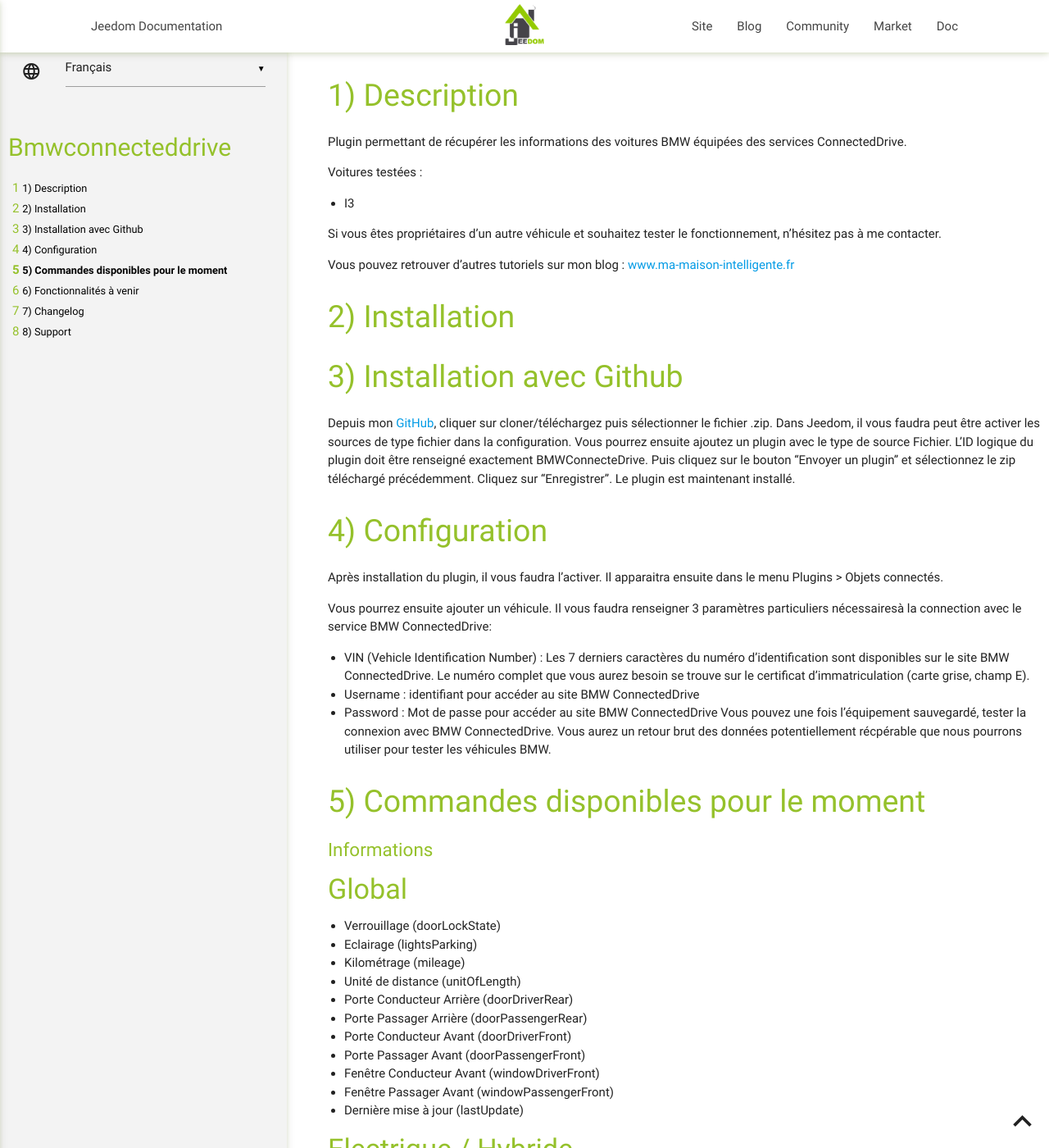
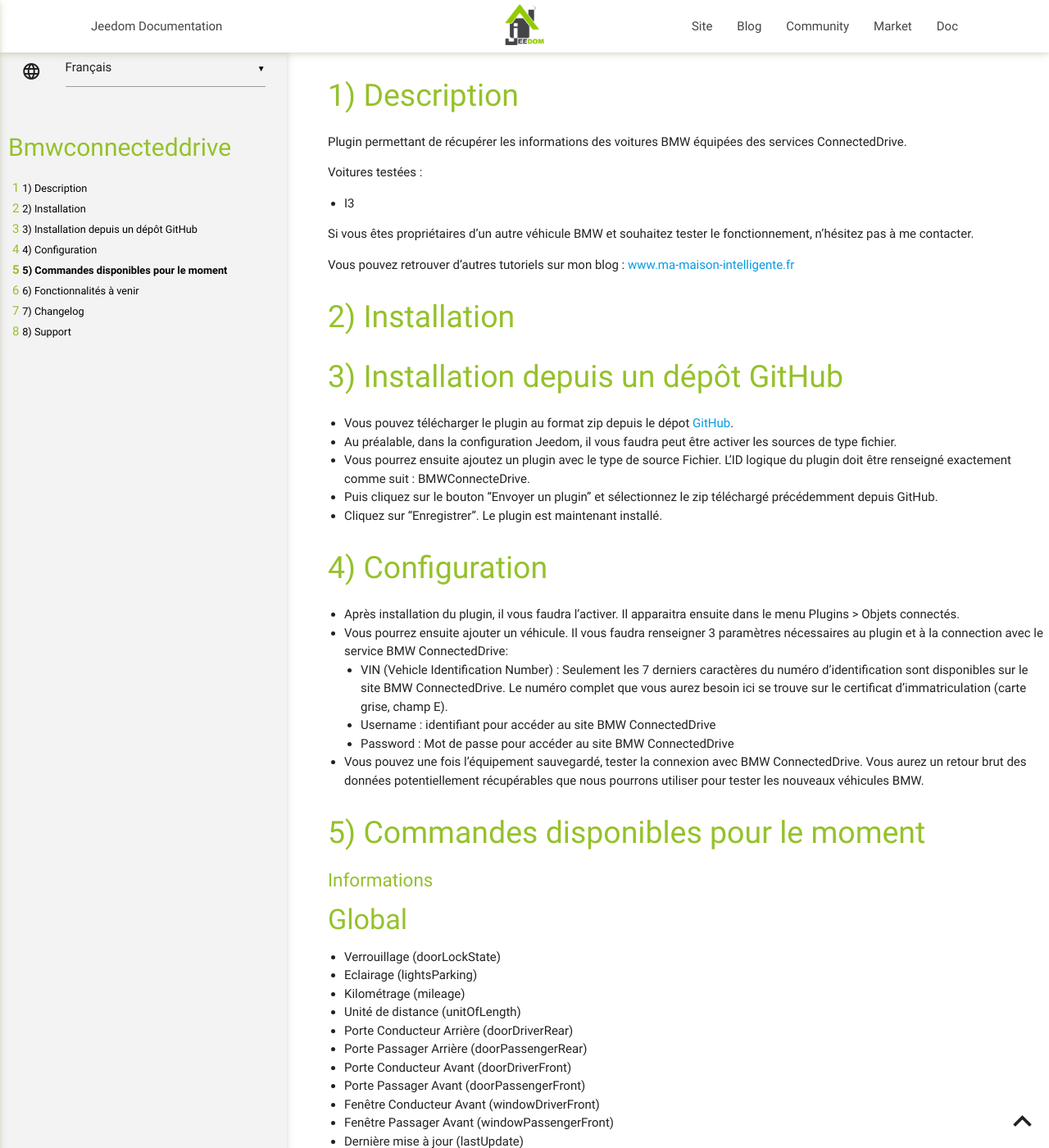
Before and after one commit to flabadens/BMWConnectedDrive, a Jekyll site: the page built from docs/fr_FR/index.md, in a window 1280 px wide and 1400 px high. Shown: the whole window at 82% size. Built offline with Jekyll 4.4.1, drawn with Linux system fonts in a browser that asks for light colours; our own code applies the rules of GitHub Pages for plain Markdown files.

Commit message:
Doc update

```diff
--- a/docs/fr_FR/index.md
+++ b/docs/fr_FR/index.md
@@ -11,31 +11,31 @@ Plugin permettant de récupérer les informations des voitures BMW équipées de
 Voitures testées :
 - I3
 
-Si vous êtes propriétaires d'un autre véhicule et souhaitez tester le fonctionnement, n'hésitez pas à me contacter.
+Si vous êtes propriétaires d'un autre véhicule BMW et souhaitez tester le fonctionnement, n'hésitez pas à me contacter.
 
 Vous pouvez retrouver d'autres tutoriels sur mon blog : [www.ma-maison-intelligente.fr](http://www.ma-maison-intelligente.fr)
 
 Installation
 ===
 
-# Installation avec Github #
-Depuis mon [GitHub](https://github.com/flabadens/BMWConnectedDrive), cliquer sur cloner/téléchargez puis sélectionner le fichier .zip.
-Dans Jeedom, il vous faudra peut être activer les sources de type fichier dans la configuration. Vous pourrez ensuite ajoutez un plugin avec le type de source Fichier. L’ID logique du plugin doit être renseigné exactement BMWConnecteDrive. Puis cliquez sur le bouton "Envoyer un plugin" et sélectionnez le zip téléchargé précédemment.
-Cliquez sur "Enregistrer". Le plugin est maintenant installé.
+# Installation depuis un dépôt GitHub #
+- Vous pouvez télécharger le plugin au format zip depuis le dépot [GitHub](https://github.com/flabadens/BMWConnectedDrive).
+- Au préalable, dans la configuration Jeedom, il vous faudra peut être activer les sources de type fichier.
+- Vous pourrez ensuite ajoutez un plugin avec le type de source Fichier. L’ID logique du plugin doit être renseigné exactement comme suit : BMWConnecteDrive.
+- Puis cliquez sur le bouton "Envoyer un plugin" et sélectionnez le zip téléchargé précédemment depuis GitHub.
+- Cliquez sur "Enregistrer". Le plugin est maintenant installé.
 
 
 Configuration
 ===
 
-Après installation du plugin, il vous faudra l'activer.
-Il apparaitra ensuite dans le menu Plugins > Objets connectés.
-
-Vous pourrez ensuite ajouter un véhicule.
-Il vous faudra renseigner 3 paramètres particuliers nécessairesà la connection avec le service BMW ConnectedDrive:
-- VIN (Vehicle Identification Number) : Les 7 derniers caractères du numéro d'identification sont disponibles sur le site BMW ConnectedDrive. Le numéro complet que vous aurez besoin se trouve sur le certificat d'immatriculation (carte grise, champ E).
-- Username : identifiant pour accéder au site BMW ConnectedDrive
-- Password : Mot de passe pour accéder au site BMW ConnectedDrive
-Vous pouvez une fois l'équipement sauvegardé, tester la connexion avec BMW ConnectedDrive. Vous aurez un retour brut des données potentiellement récpérable que nous pourrons utiliser pour tester les véhicules BMW.
+- Après installation du plugin, il vous faudra l'activer. Il apparaitra ensuite dans le menu Plugins > Objets connectés.
+- Vous pourrez ensuite ajouter un véhicule.
+Il vous faudra renseigner 3 paramètres nécessaires au plugin et à la connection avec le service BMW ConnectedDrive:
+  - VIN (Vehicle Identification Number) : Seulement les 7 derniers caractères du numéro d'identification sont disponibles sur le site BMW ConnectedDrive. Le numéro complet que vous aurez besoin ici se trouve sur le certificat d'immatriculation (carte grise, champ E).
+  - Username : identifiant pour accéder au site BMW ConnectedDrive
+  - Password : Mot de passe pour accéder au site BMW ConnectedDrive
+- Vous pouvez une fois l'équipement sauvegardé, tester la connexion avec BMW ConnectedDrive. Vous aurez un retour brut des données potentiellement récupérables que nous pourrons utiliser pour tester les nouveaux véhicules BMW.
 
 Commandes disponibles pour le moment
 ===
```
Also changed, not shown: README.md.
